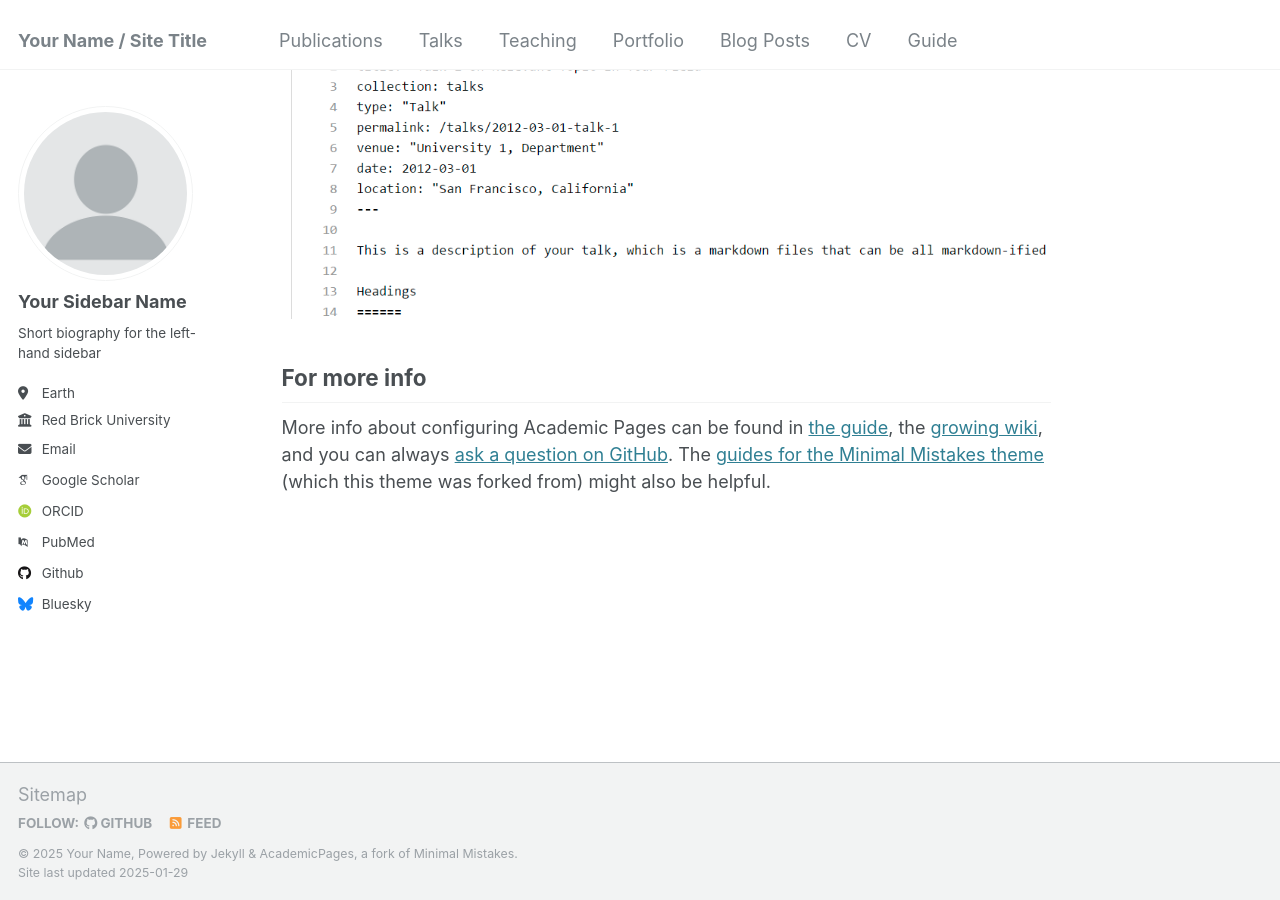
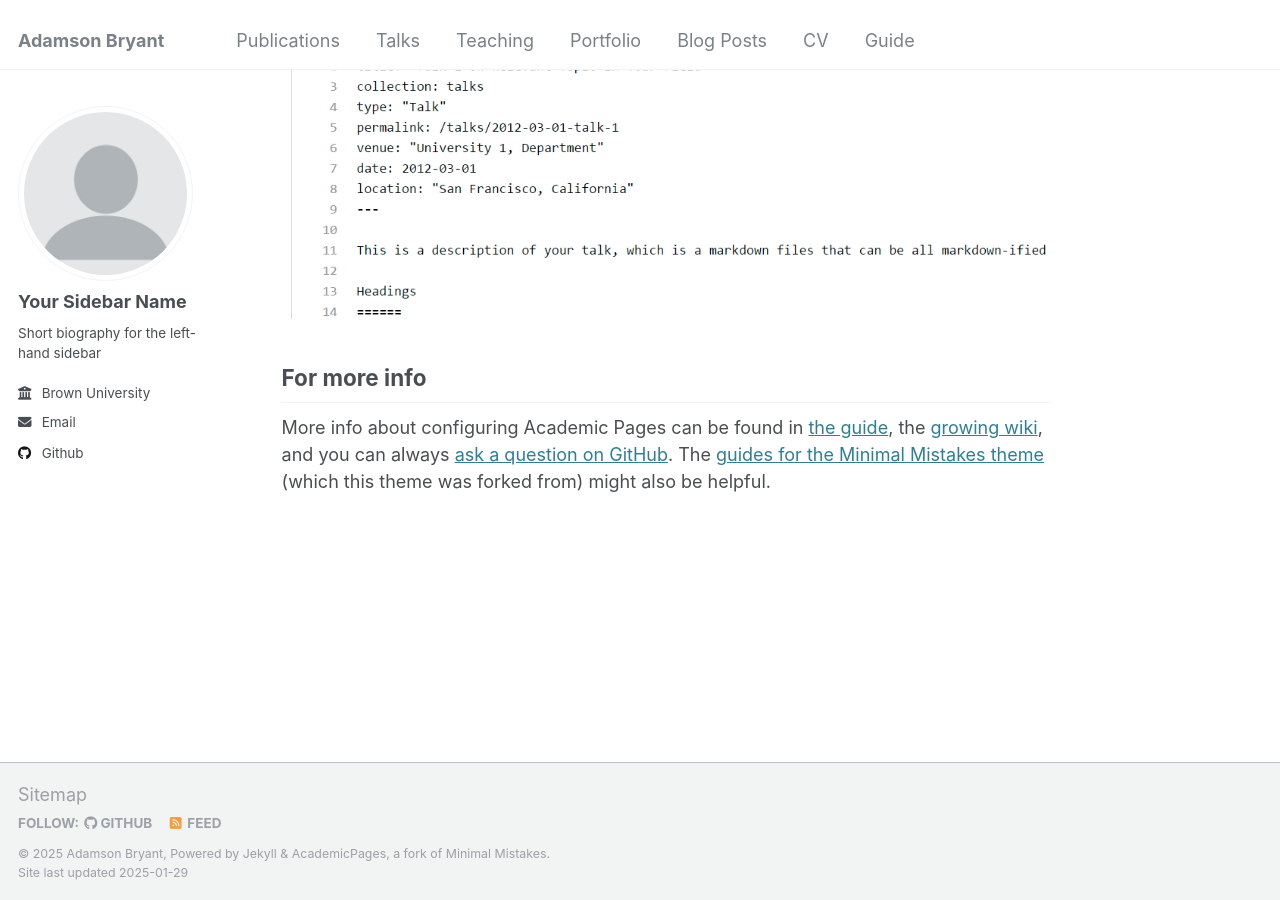
Before and after one commit to AdamsonBryant/adamsonbryant.github.io, a Jekyll site: the page built from _pages/about.md, in a window 1280 px wide and 900 px high, scrolled down 2643 px. Built offline with Jekyll 4.4.1, drawn with Linux system fonts in a browser that asks for light colours; some web fonts are replaced.

Commit message:
initial commit

```diff
--- a/_config.yml
+++ b/_config.yml
@@ -8,13 +8,13 @@
 
 # Basic Site Settings
 locale                   : "en-US"
-title                    : "Your Name / Site Title"
+title                    : "Adamson Bryant"
 title_separator          : "-"
-name                     : &name "Your Name"
+name                     : &name "Adamson Bryant"
 description              : &description "personal description"
-url                      : https://academicpages.github.io # the base hostname & protocol for your site e.g. "https://[your GitHub username].github.io"
+url                      : https://adamsonbryant.github.io # the base hostname & protocol for your site e.g. "https://[your GitHub username].github.io"
 baseurl                  : "" # the subpath of your site, e.g. "/blog"
-repository               : "academicpages/academicpages.github.io"
+repository               : "AdamsonBryant/adamsonbryant.github.io"
 
 # Site Author - The following control what appear as part of the author content on the side bar.
 #               If a field is blank the icon and link will not appear, otherwise it will be shown.
@@ -25,18 +25,18 @@ author:
   name             : "Your Sidebar Name"
   pronouns         : # example: "she/her"
   bio              : "Short biography for the left-hand sidebar"
-  location         : "Earth"
-  employer         : "Red Brick University"
+  location         : # ""
+  employer         : "Brown University"
   uri              : # URL
-  email            : "none@example.org"
+  email            : "adamson_bryant@brown.edu"
 
   # Academic websites
   arxiv            : # URL - Update with the correct link to your profile
-  googlescholar    : "https://scholar.google.com/citations?user=PS_CX0AAAAAJ"
+  googlescholar    : # "https://scholar.google.com/citations?user=PS_CX0AAAAAJ"
   impactstory      : # URL
-  orcid            : "http://orcid.org/yourorcidurl"
+  orcid            : # "http://orcid.org/yourorcidurl"
   semantic         : # URL
-  pubmed           : "https://www.ncbi.nlm.nih.gov/pubmed/?term=john+snow"
+  pubmed           : # "https://www.ncbi.nlm.nih.gov/pubmed/?term=john+snow"
   researchgate     : # URL
   scopus           : # URL
 
@@ -44,12 +44,12 @@ author:
   bitbucket        : # Username - Update with your username on the site
   codepen          : # Username
   dribbble         : # Username
-  github           : "academicpages"
+  github           : "AdamsonBryant"
   kaggle           : # Username
   stackoverflow    : # User number or user number and name (i.e., use "1" or "1/jeff-atwood")
 
   # Social media
-  bluesky          : "bsky.app" # Replace this with you Bluesky username
+  bluesky          : # "bsky.app" # Replace this with you Bluesky username
   facebook         : # Username
   flickr           : # Username
   foursquare       : # Username
```
